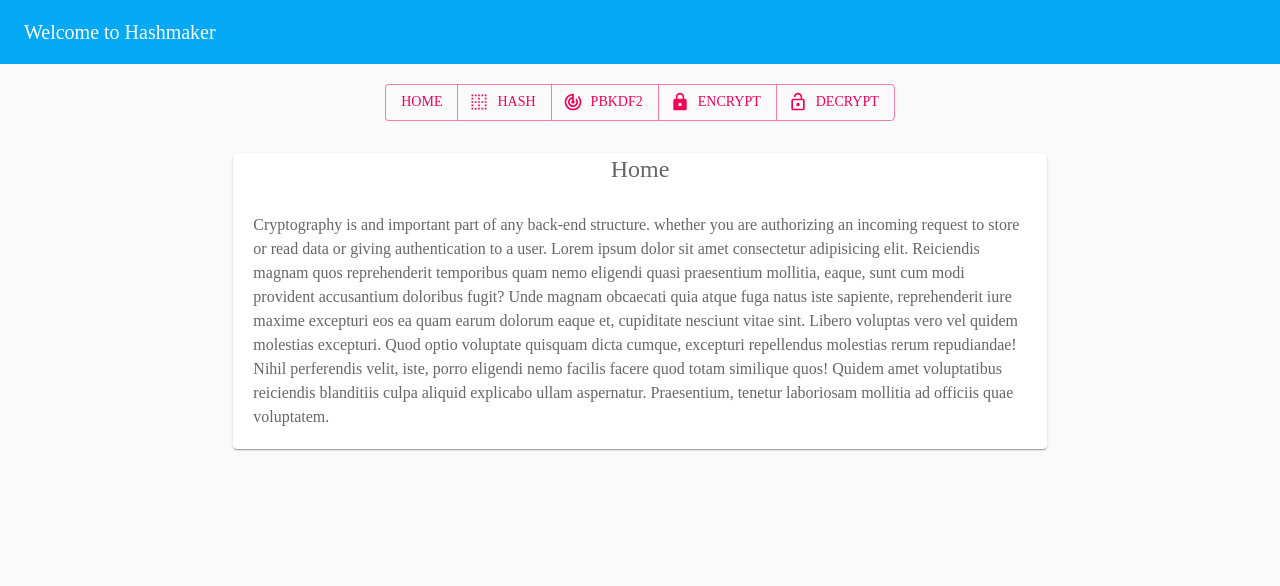
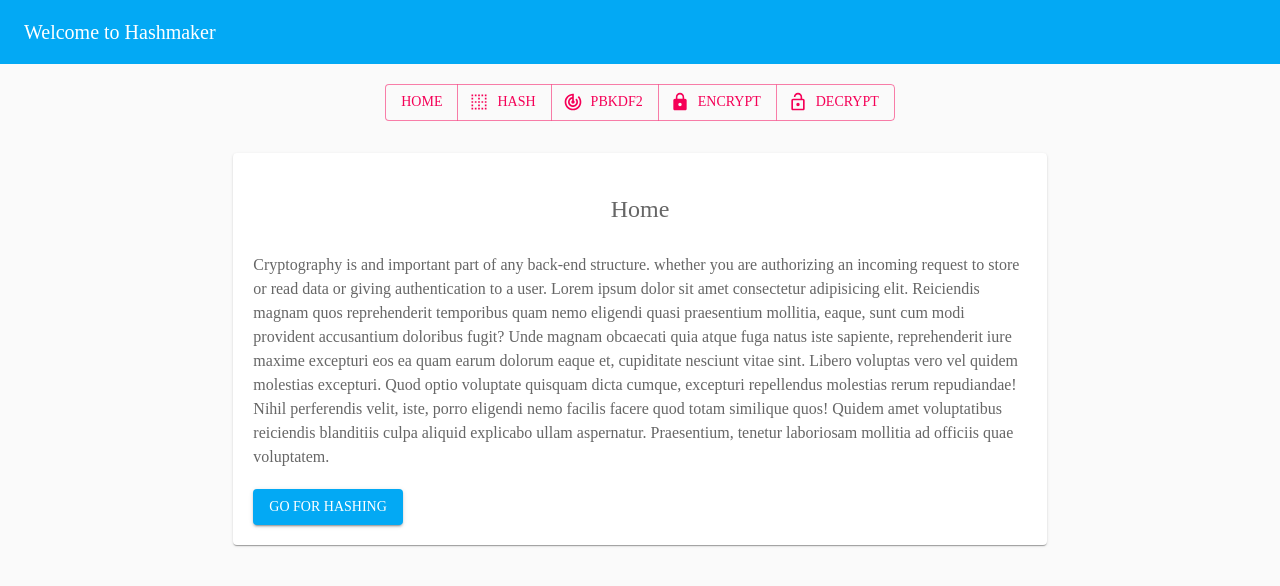
Before and after one commit to joraavanes/hashmaker, a React (Create React App) app in the folder hashmaker-client/: page / in a window 1280 px wide. Shown: the top 586 px of the page. Built offline with nearby package versions, Linux system fonts and the light colour scheme; a web font is replaced by a local one.

Commit message:
Add style fixes to Home.js

```diff
--- a/hashmaker-client/src/components/Home.js
+++ b/hashmaker-client/src/components/Home.js
@@ -2,7 +2,8 @@ import React from 'react'
 import Typography from '@material-ui/core/Typography'
 import Grid from '@material-ui/core/Grid'
 import Paper from '@material-ui/core/Paper'
-import { makeStyles } from '@material-ui/core'
+import { Button, makeStyles } from '@material-ui/core'
+import { NavLink } from 'react-router-dom'
 
 const useStyles = makeStyles(styles => ({
     smPadding:{
@@ -13,27 +14,32 @@ const useStyles = makeStyles(styles => ({
     },
     mt: {
         marginTop: '20px'
+    },
+    colorWhite:{
+        color: '#fff'
     }
 }));
 
 const Home = () => {
-    const {smPadding, mdPadding, mt} = useStyles();
+    const {smPadding, mdPadding, mt, colorWhite} = useStyles();
 
     return (
         <Grid container spacing={3} justify="center" className={mt}>
             <Grid item xs={12} md={8} xl={12}>
-                <Paper>
+                <Paper className={mdPadding}>
                     <Typography
                         variant="h5"
                         component="h2"
                         align="center"
+                        className={mdPadding}
                         gutterBottom>
                         Home
                     </Typography>
-                    <Typography className={mdPadding}>
+                    <Typography>
                         Cryptography is and important part of any back-end structure. whether you are authorizing an incoming request to store or read data or giving authentication to a user.
                         Lorem ipsum dolor sit amet consectetur adipisicing elit. Reiciendis magnam quos reprehenderit temporibus quam nemo eligendi quasi praesentium mollitia, eaque, sunt cum modi provident accusantium doloribus fugit? Unde magnam obcaecati quia atque fuga natus iste sapiente, reprehenderit iure maxime excepturi eos ea quam earum dolorum eaque et, cupiditate nesciunt vitae sint. Libero voluptas vero vel quidem molestias excepturi. Quod optio voluptate quisquam dicta cumque, excepturi repellendus molestias rerum repudiandae! Nihil perferendis velit, iste, porro eligendi nemo facilis facere quod totam similique quos! Quidem amet voluptatibus reiciendis blanditiis culpa aliquid explicabo ullam aspernatur. Praesentium, tenetur laboriosam mollitia ad officiis quae voluptatem.
                     </Typography>
+                    <Button color="primary" variant="contained" className={`${mt} ${colorWhite}`} component={NavLink} to={"/hash"}>Go for Hashing</Button>
                 </Paper>
             </Grid>
         </Grid>
```
